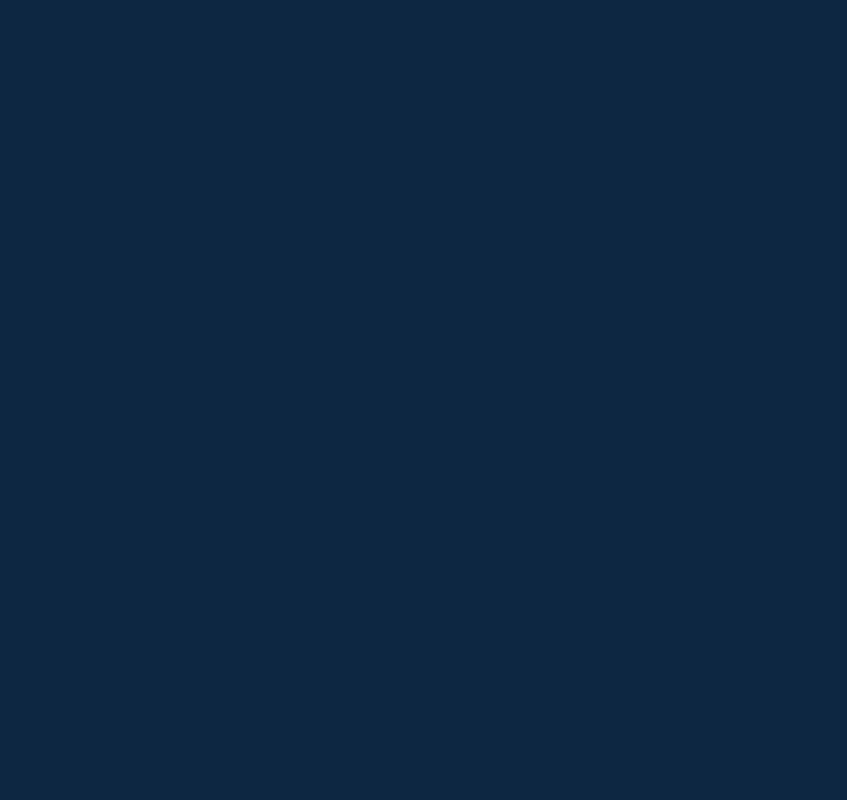
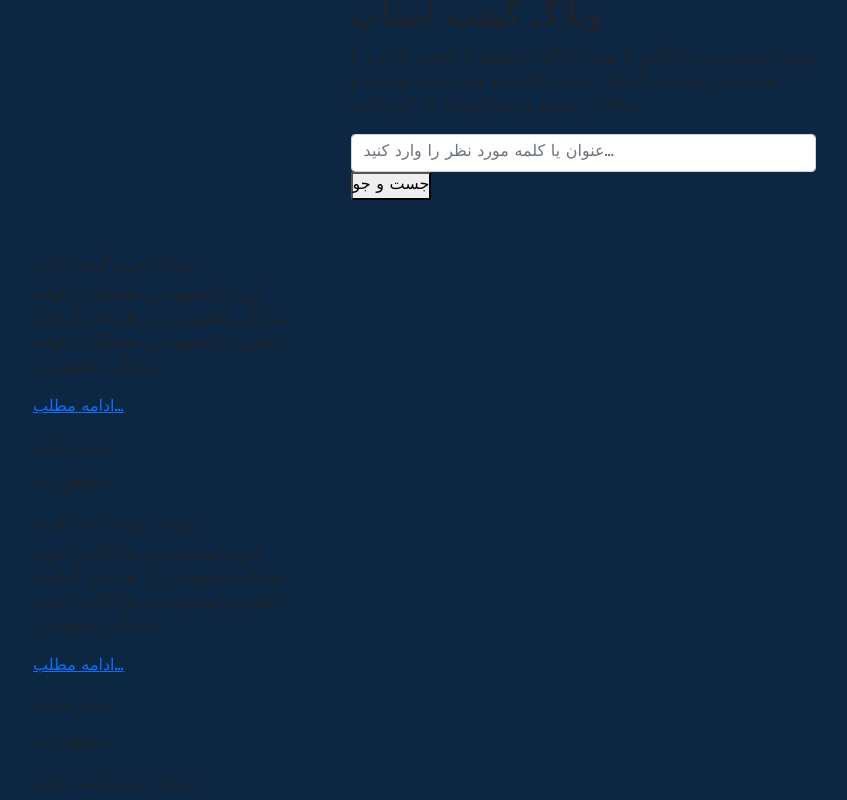
Before and after one commit to abbasEbadian/canada, a React (Vite) app: page /Blog in a window 1280 px wide. Before the commit this address had no page. Shown: the top 800 px of the page, without its empty margins (57-904 px from the left). Built offline with nearby package versions, Linux system fonts and the light colour scheme.

Commit message:
add blogPage

```diff
--- /dev/null
+++ b/src/components/BlogPost.jsx
@@ -0,0 +1,34 @@
+import React from 'react'
+import { Link } from 'react-router-dom'
+
+function BlogPost({data}) {
+    return (
+        <div className="info-blog-post">
+            <div className="up-section-info-post">
+                <Link to={"/blog/posts/" + data.id}>
+                    {/* <Image src={postImage} alt="post-pic" download /> */}
+                </Link>
+                <h6>{data.name}</h6>
+                <p>{data.textBlog}</p>
+                <div className="text-left readMore">
+                    <Link to={"/blog/posts/" + data.id}>
+                        <p>ادامه مطلب...</p>
+                    </Link>
+                </div>
+            </div>
+            <div className="down-section-info-post">
+                <div className="publisher">
+                    <p>
+                        <i className="bi bi-person"></i>
+                        {data.publisher}
+                    </p>
+                </div>
+                <div className="date-publish">
+                    {new Date().toLocaleDateString("fa-IR")}
+                </div>
+            </div>
+        </div>
+    )
+}
+
+export default BlogPost
--- /dev/null
+++ b/src/pages/Blog.jsx
@@ -0,0 +1,118 @@
+import React from 'react'
+import BlogPost from '../components/BlogPost';
+function Blog() {
+  const [blogPosts, setBLogPosts] = React.useState([
+    {
+      id: 1,
+      name: "مزایای خرید گیفت کارت",
+      textBlog:
+        "  لورم ایپسوم متن ساختگی با تولید سادگی نامفهوم از   از طراحان گرافیک استلورم ایپسوم متن ساختگی با تولید سادگی نامفهوم از",
+      publisher: "مدیر سایت",
+    },
+    {
+      id: 2,
+      name: "مزایای خرید گیفت کارت",
+      textBlog:
+        "  لورم ایپسوم متن ساختگی با تولید سادگی نامفهوم از   از طراحان گرافیک استلورم ایپسوم متن ساختگی با تولید سادگی نامفهوم از",
+      publisher: "مدیر سایت",
+    },
+    {
+      id: 3,
+      name: "مزایای خرید گیفت کارت",
+      textBlog:
+        "  لورم ایپسوم متن ساختگی با تولید سادگی نامفهوم از   از طراحان گرافیک استلورم ایپسوم متن ساختگی با تولید سادگی نامفهوم از",
+      publisher: "مدیر سایت",
+    },
+    {
+      id: 3,
+      name: "مزایای خرید گیفت کارت",
+      textBlog:
+        "  لورم ایپسوم متن ساختگی با تولید سادگی نامفهوم از   از طراحان گرافیک استلورم ایپسوم متن ساختگی با تولید سادگی نامفهوم از",
+      publisher: "مدیر سایت",
+    },
+    {
+      id: 3,
+      name: "مزایای خرید گیفت کارت",
+      textBlog:
+        "  لورم ایپسوم متن ساختگی با تولید سادگی نامفهوم از   از طراحان گرافیک استلورم ایپسوم متن ساختگی با تولید سادگی نامفهوم از",
+      publisher: "مدیر سایت",
+    },
+    {
+      id: 3,
+      name: "مزایای خرید گیفت کارت",
+      textBlog:
+        "  لورم ایپسوم متن ساختگی با تولید سادگی نامفهوم از   از طراحان گرافیک استلورم ایپسوم متن ساختگی با تولید سادگی نامفهوم از",
+      publisher: "مدیر سایت",
+    },
+    {
+      id: 3,
+      name: "مزایای خرید گیفت کارت",
+      textBlog:
+        "  لورم ایپسوم متن ساختگی با تولید سادگی نامفهوم از   از طراحان گرافیک استلورم ایپسوم متن ساختگی با تولید سادگی نامفهوم از",
+      publisher: "مدیر سایت",
+    },
+    {
+      id: 3,
+      name: "مزایای خرید گیفت کارت",
+      textBlog:
+        "  لورم ایپسوم متن ساختگی با تولید سادگی نامفهوم از   از طراحان گرافیک استلورم ایپسوم متن ساختگی با تولید سادگی نامفهوم از",
+      publisher: "مدیر سایت",
+    },
+
+    {
+      id: 3,
+      name: "مزایای خرید گیفت کارت",
+      textBlog:
+        "  لورم ایپسوم متن ساختگی با تولید سادگی نامفهوم از   از طراحان گرافیک استلورم ایپسوم متن ساختگی با تولید سادگی نامفهوم از",
+      publisher: "مدیر سایت",
+    },
+  ]);
+  return (
+    <>
+      <section>
+        <div className="container">
+          <div className="row">
+            <div className="bg-blog">
+              <div className="content-head-blog col-10 col-lg-5 col-md-5 m-auto">
+                <h2>وبلاگ گیفت استاپ</h2>
+                <p>
+                  لورم ایپسوم متن ساختگی با تولید سادگی نامفهوم از صنعت چاپ و با
+                  استفاده از طراحان گرافیک است چاپگرها و متون بلکه روزنامه و مجله در
+                  ستون و سطرآنچنان که لازم است
+                </p>
+                <div className="w-100">
+                  <div className="buttonIn">
+                    <input
+                      type="text"
+                      id="enter"
+                      className="form-control"
+                      placeholder="عنوان یا کلمه مورد نظر را وارد کنید..."
+                    />
+                    <button id="search">جست و جو</button>
+                  </div>
+                </div>
+              </div>
+            </div>
+          </div>
+        </div>
+      </section>
+      <section>
+        <div className="container py-5">
+          <div className="row align-items-start">
+            <div className="col-md-9 flex-blog order-1">
+              {blogPosts.map((item, idx) => {
+                return (
+                  <div className="col-md-6 col-lg-4 col-6 p-2 blog-cards" key={idx}>
+                    <BlogPost data={item} />
+                  </div>
+                );
+              })}
+            </div>
+          </div>
+        </div>
+      </section>
+    </>
+  )
+}
+
+export default Blog
--- a/src/pages/index.jsx
+++ b/src/pages/index.jsx
@@ -2,12 +2,14 @@ import React from 'react'
 import { BrowserRouter, Route, Routes } from 'react-router-dom'
 import Home from './Home'
 import Centralized from './Centralized'
+import Blog from './Blog'
 function Router() {
   return (
       <BrowserRouter>
         <Routes>
             <Route path="/" element={<Home/>} />
             <Route path="/Centralized" element={<Centralized/>} />
+            <Route path="/Blog" element={<Blog/>} />
         </Routes>
     </BrowserRouter>
   )
```
